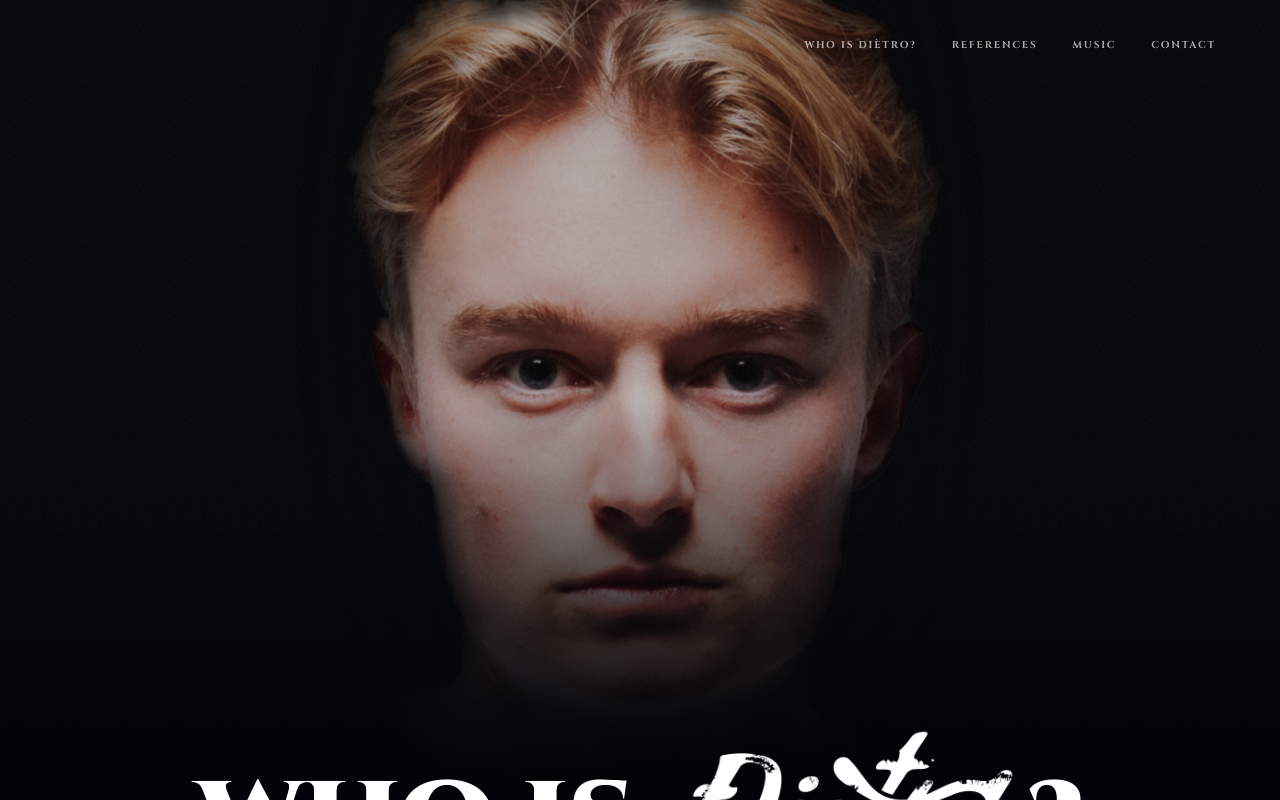
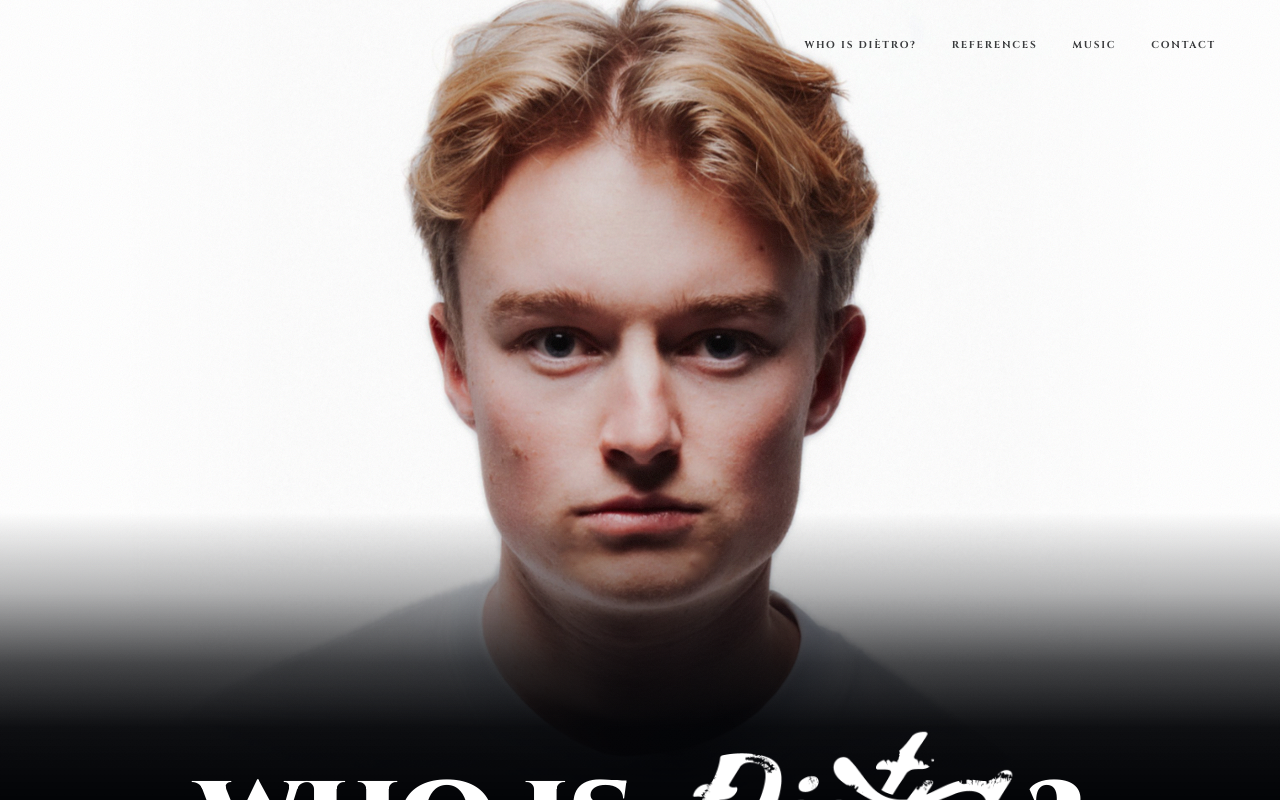
Before and after one commit to DieterTML/Di-tro-pitch-platform, a React (Vite) app: page / in a window 1280 px wide. Shown: the top 800 px of the page. Built offline with nearby package versions, Linux system fonts and the light colour scheme.

Commit message:
Update 3

```diff
--- a/src/styles.css
+++ b/src/styles.css
@@ -144,6 +144,19 @@ a {
   color: white;
 }
 
+/* over the white hero photo (before scrolling), the menu turns dark */
+.navbar:not(.navbar-scrolled) .desktop-nav button {
+  color: rgba(3, 4, 7, 0.78);
+}
+
+.navbar:not(.navbar-scrolled) .desktop-nav button:hover {
+  color: var(--black);
+}
+
+.navbar:not(.navbar-scrolled) .menu-button {
+  color: var(--black);
+}
+
 .menu-button {
   display: none;
 
@@ -223,19 +236,22 @@ a {
 
   overflow: hidden;
 
-  background: #050609;
+  background: white;
 }
 
 .hero-media {
   position: absolute;
   inset: 0;
 
-  background: var(--black);
+  /* the photo's backdrop is pure white, so the sides blend into it */
+  background: white;
 }
 
 .hero {
-  --portrait-top: -15svh;
-  --portrait-height: 128svh;
+  --portrait-top: -5svh;
+  /* the image is 2560 x 2400 with the face centred; 125svh keeps the face
+     at the same size as a 100svh-tall 2:3 portrait */
+  --portrait-height: 125svh;
 }
 
 .hero-portrait {
@@ -250,16 +266,20 @@ a {
 
   transform: translateX(-50%);
 
-  /* fade the photo's edges into the page so there's no visible frame */
-  -webkit-mask-image: radial-gradient(
-    ellipse 50% 62% at 50% 40%,
-    black 62%,
-    transparent 100%
+  /* the photo's white has fine grain; fade its sides into the flat page white */
+  -webkit-mask-image: linear-gradient(
+    90deg,
+    transparent,
+    black 18%,
+    black 82%,
+    transparent
   );
-  mask-image: radial-gradient(
-    ellipse 50% 62% at 50% 40%,
-    black 62%,
-    transparent 100%
+  mask-image: linear-gradient(
+    90deg,
+    transparent,
+    black 18%,
+    black 82%,
+    transparent
   );
 }
 
@@ -319,11 +339,13 @@ a {
   z-index: 3;
   inset: 0;
 
+  /* white photo at the top, fading into the black page at the bottom */
   background: linear-gradient(
     to bottom,
-    rgba(0, 0, 0, 0.2),
-    rgba(0, 0, 0, 0.15) 50%,
-    rgba(3, 4, 7, 0.92) 88%,
+    transparent 64%,
+    rgba(3, 4, 7, 0.3) 74%,
+    rgba(3, 4, 7, 0.75) 83%,
+    rgba(3, 4, 7, 0.96) 91%,
     var(--black)
   );
 }
```
Also changed, not shown: public/media/hero/main-presspic-hero.jpg.
